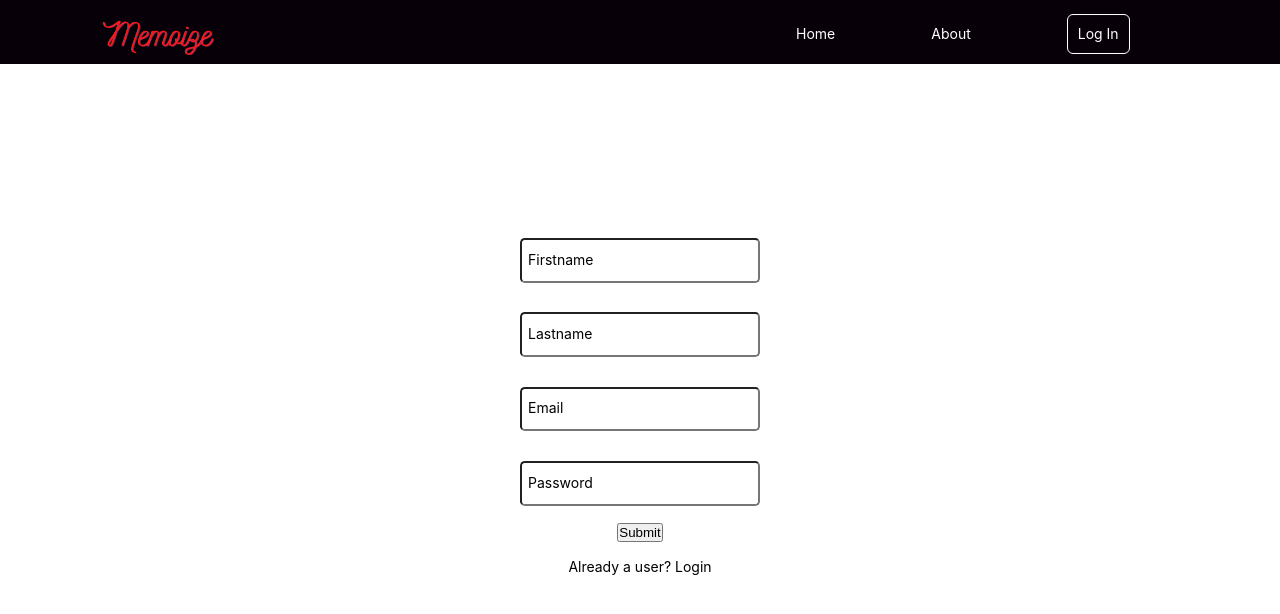
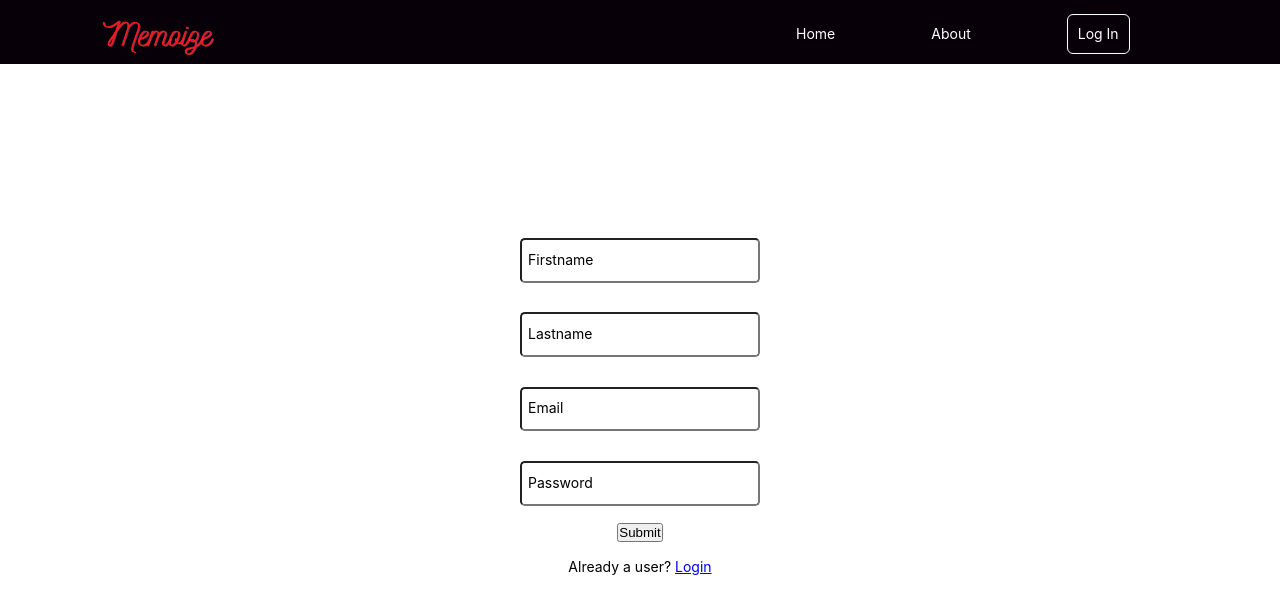
Before and after one commit to Aamir-K11/memoize-app, a React (Vite) app in the folder frontend/: page /signup in a window 1280 px wide. Shown: the top 614 px of the page. Built offline with nearby package versions, Linux system fonts and the light colour scheme.

Commit message:
fix: added a link in the signup form text

```diff
--- a/frontend/src/pages/signup.tsx
+++ b/frontend/src/pages/signup.tsx
@@ -1,5 +1,6 @@
 import { yupResolver } from '@hookform/resolvers/yup';
 import {useForm, SubmitHandler} from 'react-hook-form';
+import { Link } from 'react-router-dom';
 import Input from '../components/input';
 import signUpSchema from '../schemas/signup';
 import classes from './form.module.css';
@@ -27,7 +28,7 @@
             <Input type="email" label="Email" register={register} error={errors.Email} required/>
             <Input type="password" label="Password" register={register} error={errors.Password} required/>
             <input type="submit"/>
-            <p className={classes['__form-message']}>Already a user? Login</p>
+            <p className={classes['__form-message']}>Already a user? <Link to="/login">Login</Link></p>
         </form>);
 }
 
```
